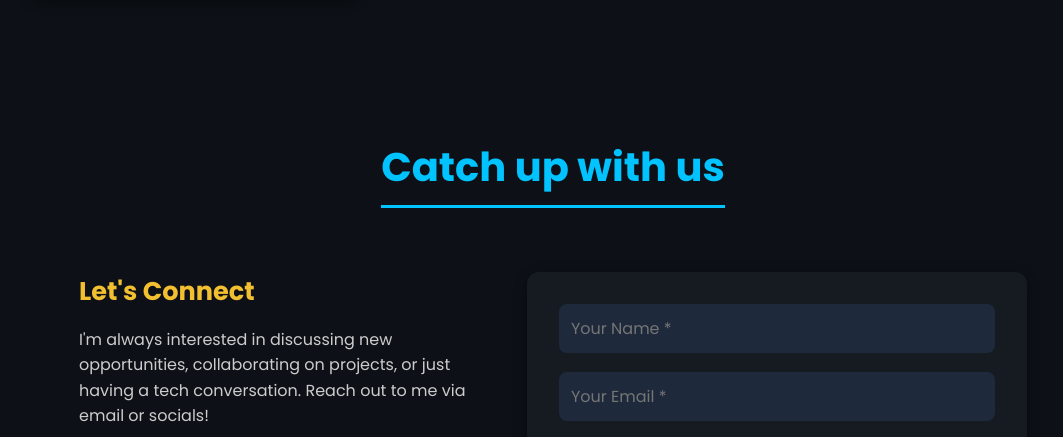
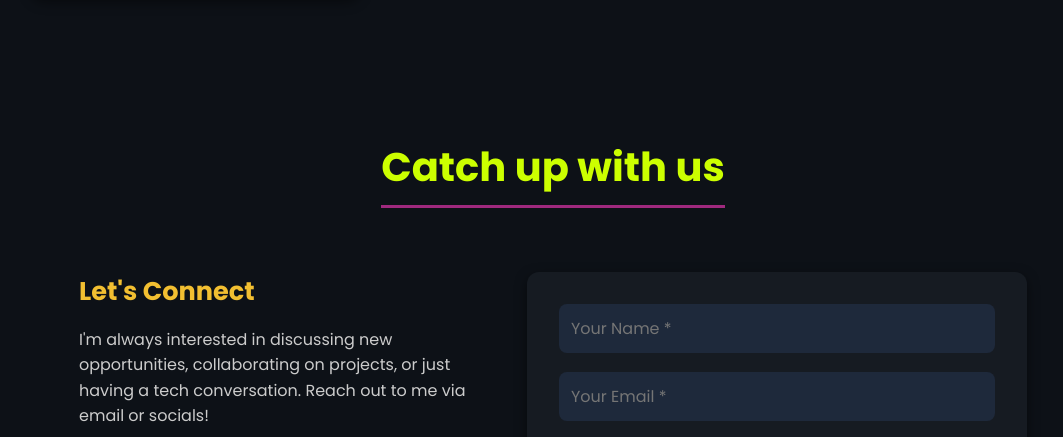
Before and after one commit to the-nikhilcodes/My-Portfolio-Website, a plain HTML site: page index.html in a window 1280 px wide. Shown: the part 3862-4299 px from the top of the page, without its empty margins (87-1150 px from the left). Drawn offline with Linux system fonts and the light colour scheme.

Commit message:
Change the color of contact section and also underline color

```diff
--- a/style.css
+++ b/style.css
@@ -743,8 +743,8 @@ img {
 .section-title {
   font-size: 2.5rem;
   margin-bottom: 2rem;
-  color: #00c3ff;
-  border-bottom: 3px solid #00c3ff;
+  color: #ccff00;
+  border-bottom: 3px solid #9f297e;
   display: inline-block;
   padding-bottom: 8px;
 }
```
